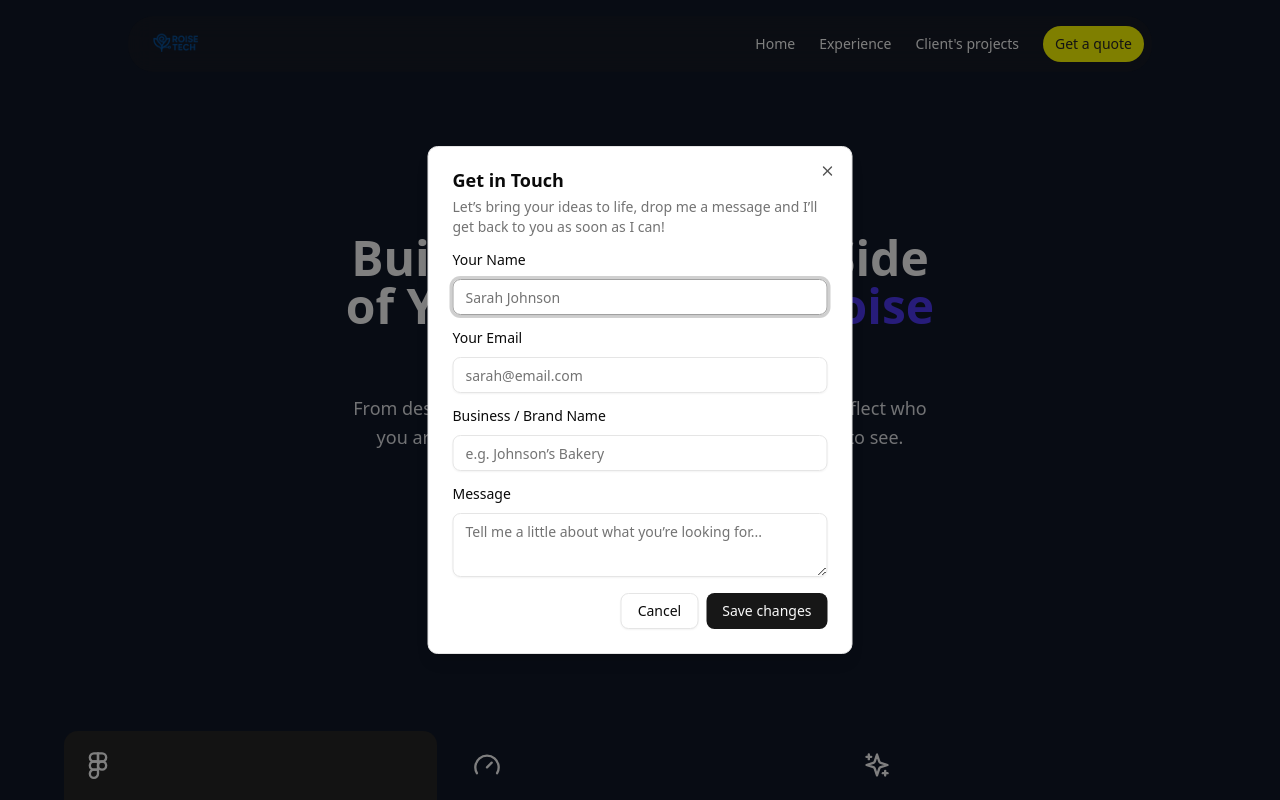
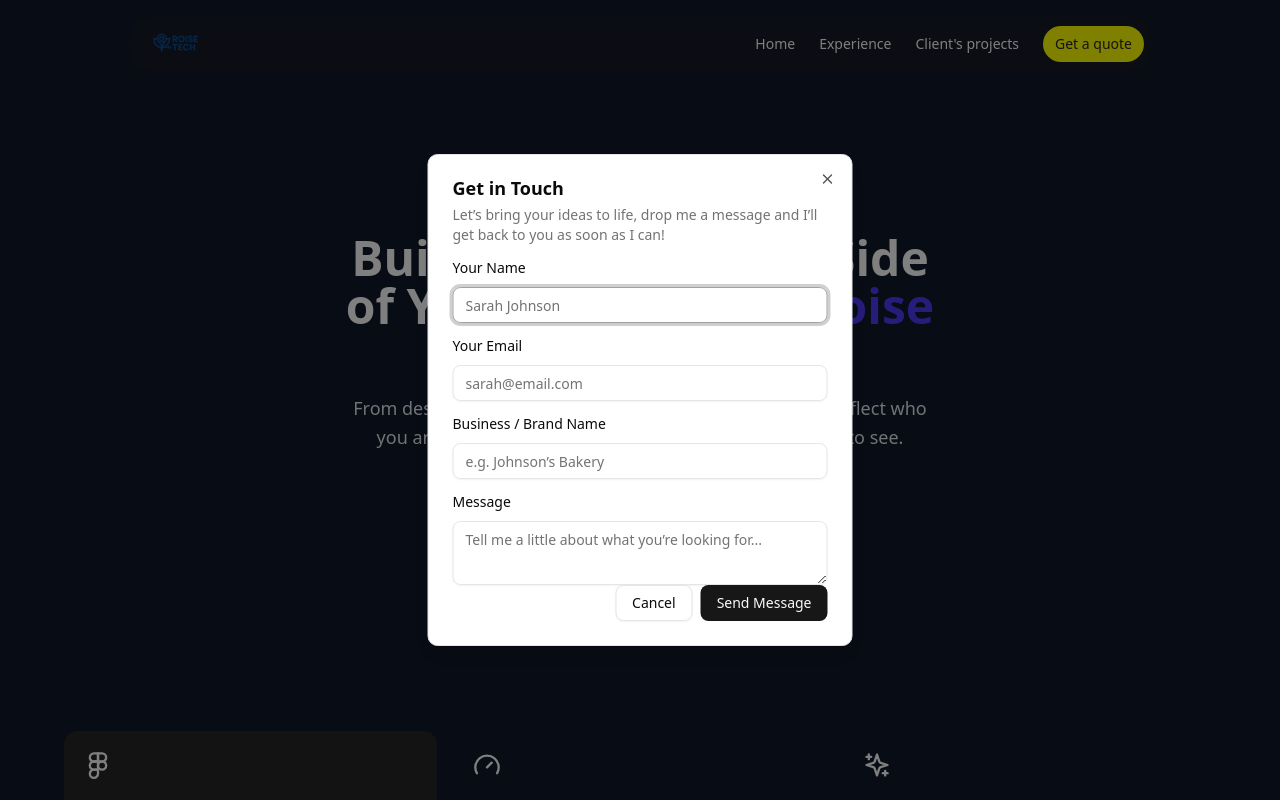
Before and after one commit to Roise-s/roisetech, a React (Vite) app: page / in a window 1280 px wide. Both pictures are taken after a click on the button "Get a quote". Shown: the top 800 px of the page. Built offline with nearby package versions, Linux system fonts and the light colour scheme.

Commit message:
update 1.0.4

```diff
--- a/src/components/sub/Dalig.tsx
+++ b/src/components/sub/Dalig.tsx
@@ -12,11 +12,44 @@ import {
 import { Input } from "@/components/ui/input"
 import { Label } from "@/components/ui/label"
 import { Textarea } from "@/components/ui/textarea"
+import { useState } from "react"
+
 
 export function DialogDemo() {
+    const [result, setResult] = useState("Send Message");
+
+
+    const onSubmit = async (event: React.FormEvent<HTMLFormElement>): Promise<void> => {
+        event.preventDefault();
+        setResult("Sending...");
+
+        const formData = new FormData(event.currentTarget);
+        formData.append("access_key", "YOUR_ACCESS_KEY_HERE");
+
+        try {
+            const response = await fetch("https://api.web3forms.com/submit", {
+            method: "POST",
+            body: formData,
+            });
+
+            const data: { success: boolean; message: string } = await response.json();
+
+            if (data.success) {
+            setResult("Form Submitted Successfully");
+            event.currentTarget.reset();
+            } else {
+            console.error("Error", data);
+            setResult(data.message);
+            }
+        } catch (error) {
+            console.error("Fetch error:", error);
+            setResult("Something went wrong. Please try again.");
+        }
+    };
+
+
   return (
     <Dialog>
-      <form>
         <DialogTrigger asChild>
           <button className="group cursor-pointer inline-flex items-center gap-x-2 py-2 px-3 bg-[#ff0] font-medium text-sm text-nowrap text-neutral-800 rounded-full focus:outline-hidden">Get a quote</button>
         </DialogTrigger>
@@ -27,6 +60,7 @@ export function DialogDemo() {
                 Let’s bring your ideas to life, drop me a message and I’ll get back to you as soon as I can!
             </DialogDescription>
           </DialogHeader>
+        <form onSubmit={onSubmit}>
           <div className="grid gap-4">
             <div className="grid gap-3">
               <Label htmlFor="name-1">Your Name</Label>
@@ -49,10 +83,10 @@ export function DialogDemo() {
             <DialogClose asChild>
               <Button variant="outline">Cancel</Button>
             </DialogClose>
-            <Button type="submit">Save changes</Button>
+            <Button type="submit">{result}</Button>
           </DialogFooter>
+          </form>
         </DialogContent>
-      </form>
     </Dialog>
   )
 }
```
Also changed, not shown: 1 other file (tests, documents, lock files or other folders).
